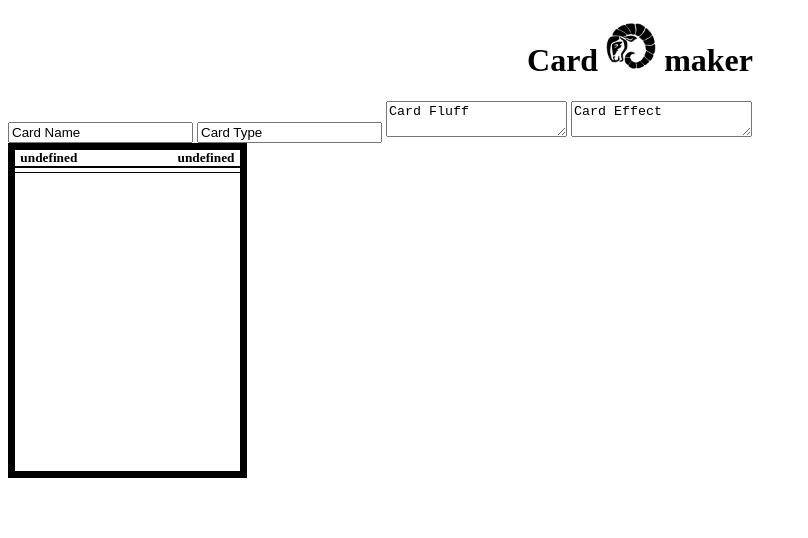
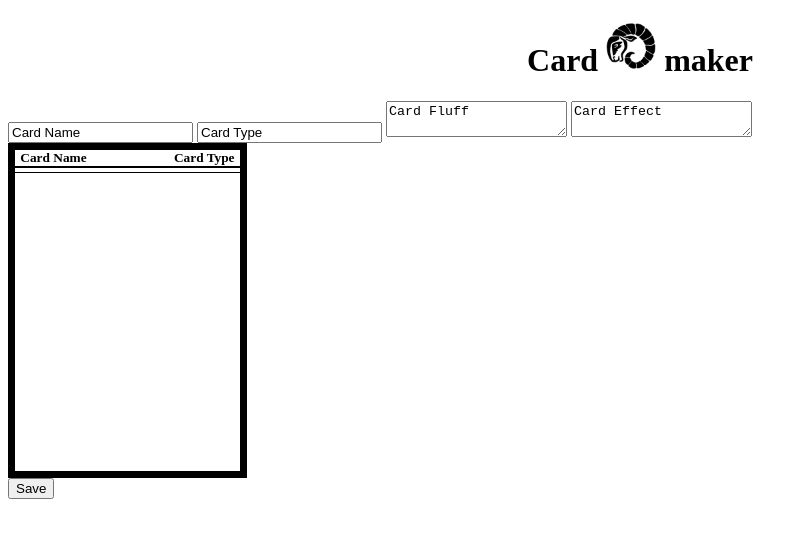
Before and after one commit to Cernobor/card-maker, a SvelteKit app in the folder cardMakerFE/: page / in a window 1280 px wide. Shown: the top 538 px of the page, without its empty margins (0-808 px from the left). Built offline with nearby package versions, Linux system fonts and the light colour scheme.

Commit message:
Add better card download

```diff
--- a/cardMakerFE/package.json
+++ b/cardMakerFE/package.json
@@ -31,6 +31,7 @@
 	},
 	"type": "module",
 	"dependencies": {
+		"html2canvas": "^1.4.1",
 		"isomorphic-dompurify": "^2.12.0"
 	}
 }
--- a/cardMakerFE/src/routes/+page.svelte
+++ b/cardMakerFE/src/routes/+page.svelte
@@ -1,11 +1,20 @@
 <script>
+    import html2canvas from 'html2canvas';
     import Card from './Card.svelte';
     //import logo from "$lib.assets/images/cb_logo_white.png";
-    let card = {
+    let curent_card = {
         name: 'Card Name',
         type: 'Card Type',
         fluff: 'Card Fluff',
-        effect: 'Card Effect'
+        effect: 'Card Effect',
+        tags:[]
+    }
+
+    function saveCard(){
+        html2canvas(document.querySelector("#capture")).then(canvas => {
+            var image = canvas.toDataURL("image/png").replace("image/png", "image/octet-stream");  // here is the most important part because if you dont replace you will get a DOM 18 exception.
+            window.location.href=image;
+        });
     }
 </script>
 
@@ -15,26 +24,22 @@
     </div>
     <div class="inputs">
 
-        <input type="text" placeholder="Name" bind:value={card.name} />
-        <input type="text" placeholder="Type" bind:value={card.type} />
-        <textarea bind:value={card.fluff} placeholder="Fluff"></textarea>
-        <textarea bind:value={card.effect} placeholder="Fluff"></textarea>
-
+        <input type="text" placeholder="Name" bind:value={curent_card.name} />
+        <input type="text" placeholder="Type" bind:value={curent_card.type} />
+        <textarea bind:value={curent_card.fluff} placeholder="Fluff"></textarea>
+        <textarea bind:value={curent_card.effect} placeholder="Fluff"></textarea>
 
     </div>
-    <div class="card-view"><Card /></div>
+    <div class="card-view">
+        <Card bind:card={curent_card}/>
+    </div>
+
+    <button on:click={saveCard}>Save</button>
 </div>
 
 
 <style>
-    @media print {
-        @page {
-        margin: 7mm;
-        }
-        .header, .inputs {
-        display: none;
-        }
-    }
+
     .header {
         text-align: center;
     }
--- a/cardMakerFE/src/routes/Card.svelte
+++ b/cardMakerFE/src/routes/Card.svelte
@@ -1,7 +1,16 @@
 <script lang="ts">
   import DOMPurify from "isomorphic-dompurify";
-  export let card = {}
+  export let card = {
+    tags: [],
+  }
   export let name:string, type, tags = [], attributes:string, description:string;
+
+  export function saveCard(){
+        html2canvas(document.querySelector("#capture")).then(canvas => {
+            var image = canvas.toDataURL("image/png").replace("image/png", "image/octet-stream");  // here is the most important part because if you dont replace you will get a DOM 18 exception.
+            window.location.href=image;
+        });
+    }
 
   function pf_filter(text) {
     // Actions
@@ -83,13 +92,13 @@
 </style>
 
 
-<div class="card">
+<div class="card" id="capture">
   <section class="header">
-    <div class="name">{name}</div>
-    <div class="type">{type}</div>
+    <div class="name">{card.name}</div>
+    <div class="type">{card.type}</div>
   </section>
   <section class="tags">
-    {#each tags as tag}
+    {#each card.tags as tag}
       {#if tag.toLowerCase() == "uncommon" }
 	<div class="tag uncommon">{tag}</div>
       {:else if tag.toLowerCase() == "rare" }
@@ -103,10 +112,10 @@
   </section>
   <section class="content">
     <div class="attributes">
-      {@html pf_filter(DOMPurify.sanitize(attributes))}
+      {@html pf_filter(DOMPurify.sanitize(card.attributes))}
     </div>
     <div class="description">
-      {@html pf_filter(DOMPurify.sanitize(description))}
+      {@html pf_filter(DOMPurify.sanitize(card.description))}
     </div>
   </section>
 </div>
```
Also changed, not shown: 1 other file (tests, documents, lock files or other folders).
